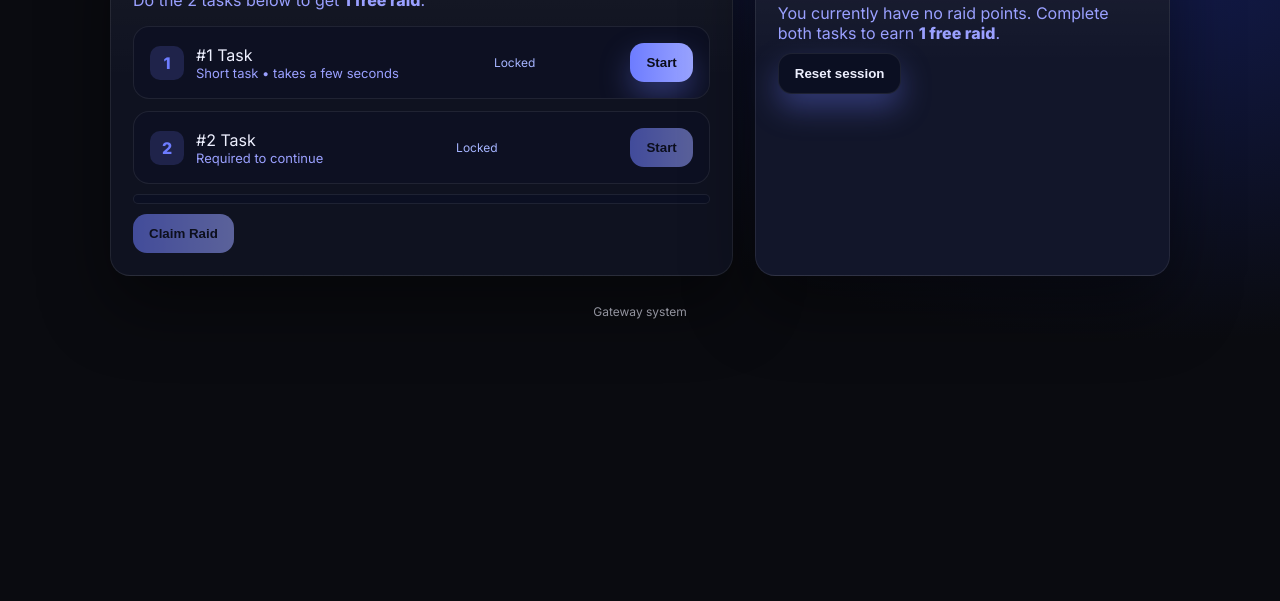
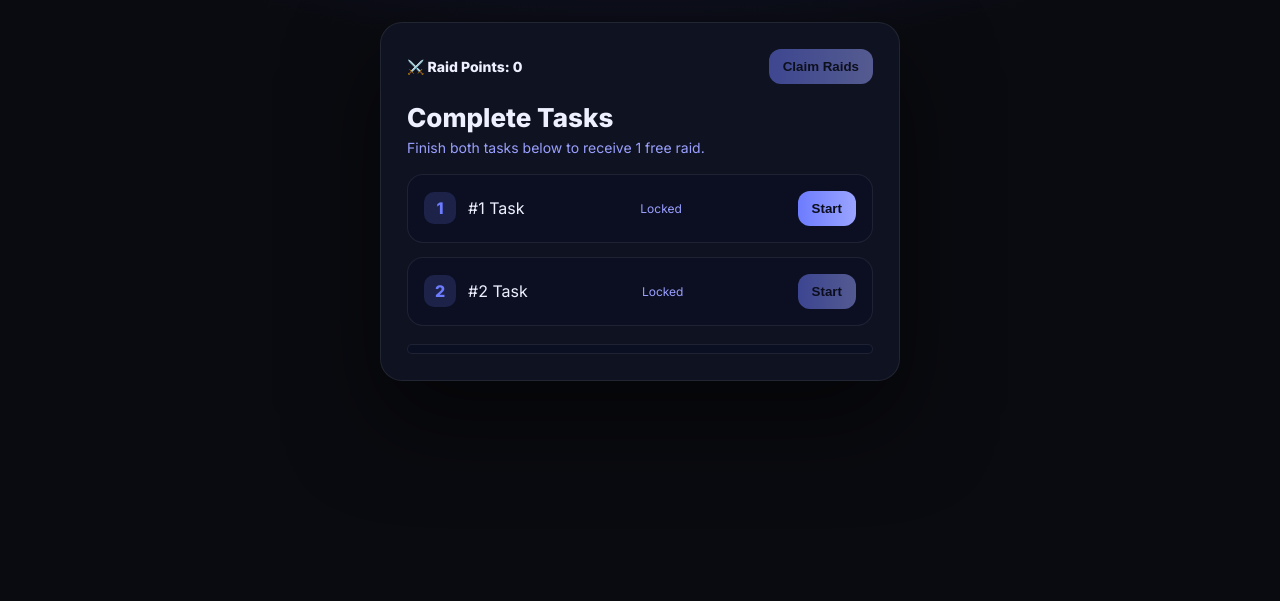
Before and after one commit to bdguild82-sudo/freeraids, a plain HTML site: page index.html in a window 1280 px wide. Shown: the part 199-800 px from the top of the page. Drawn offline with Linux system fonts and the light colour scheme.

Commit message:
Update index.html

```diff
--- a/index.html
+++ b/index.html
@@ -1,288 +1,288 @@
 <!DOCTYPE html>
 <html lang="en">
 <head>
-  <meta charset="UTF-8" />
-  <meta name="viewport" content="width=device-width, initial-scale=1.0" />
-  <title>Access Gateway</title>
+<meta charset="UTF-8">
+<meta name="viewport" content="width=device-width, initial-scale=1.0">
+<title>Raid Gateway</title>
 <link href="https://fonts.googleapis.com/css2?family=Inter:wght@400;600;800&display=swap" rel="stylesheet">
+
 <style>
 :root{
   --bg:#0a0b10;
   --panel:#0f1220;
-      --panel2:#12162a;
   --border:rgba(255,255,255,.08);
   --accent:#6d7cff;
   --accent2:#9aa4ff;
   --text:#eef0ff;
   --muted:#9aa0ff;
   --ok:#22c55e;
-      --danger:#ff6b6b;
 }
+
 *{box-sizing:border-box}
-
 body{
-      margin:0; font-family:Inter,system-ui; color:var(--text);
+  margin:0;
+  font-family:Inter,system-ui;
   background:
     radial-gradient(800px 420px at 50% -20%, #1b215e, transparent),
-        radial-gradient(700px 380px at 90% 20%, #121a4a, transparent),
     var(--bg);
+  color:var(--text);
   min-height:100vh;
-      cursor:none;
+  display:flex;
+  align-items:center;
+  justify-content:center;
 }
 
-    /* Custom cursor */
-    .cursor{
-      position:fixed; top:0; left:0; width:18px; height:18px; border-radius:50%;
-      background:rgba(154,164,255,.9); pointer-events:none; z-index:9999;
-      transform:translate(-50%,-50%);
-      transition:transform .08s ease, width .15s ease, height .15s ease, background .15s ease;
-      box-shadow:0 0 20px rgba(154,164,255,.6)
+.card{
+  width:100%;
+  max-width:520px;
+  background:var(--panel);
+  border:1px solid var(--border);
+  border-radius:22px;
+  padding:26px;
+  box-shadow:0 40px 90px rgba(0,0,0,.55);
+  animation:rise .4s ease forwards;
 }
-    .cursor.hover{width:32px; height:32px; background:rgba(154,164,255,.25)}
 
-    /* Top bar */
-    .top{
-      position:sticky; top:0; z-index:5;
-      backdrop-filter: blur(10px);
-      background:linear-gradient(180deg, rgba(10,11,16,.75), rgba(10,11,16,.35));
-      border-bottom:1px solid var(--border);
+@keyframes rise{
+  from{opacity:0; transform:translateY(12px)}
+  to{opacity:1; transform:none}
 }
-    .top .inner{
-      max-width:1100px; margin:0 auto; padding:14px 20px;
-      display:flex; align-items:center; justify-content:space-between;
-      gap:16px;
+
+.topbox{
+  display:flex;
+  justify-content:space-between;
+  align-items:center;
+  margin-bottom:18px;
 }
-    .brand{font-weight:800; letter-spacing:.4px}
-    .pill{font-size:12px; color:#0b0d1a; background:linear-gradient(90deg,var(--accent),var(--accent2)); padding:6px 10px; border-radius:999px}
 
-    /* Raid counter */
-    .raids{
-      display:flex; align-items:center; gap:14px;
-      background:linear-gradient(180deg, rgba(255,255,255,.06), transparent), var(--panel2);
-      border:1px solid var(--border); border-radius:16px; padding:10px 14px;
-      box-shadow:0 20px 40px rgba(0,0,0,.4)
+.raid{
+  font-weight:800;
+  font-size:14px;
 }
-    .raids h4{margin:0; font-size:14px}
-    .raid-count{
-      font-size:26px; font-weight:800; position:relative; overflow:hidden
+
+.claim{
+  background:linear-gradient(90deg,var(--accent),var(--accent2));
+  border:none;
+  padding:10px 14px;
+  border-radius:12px;
+  font-weight:800;
+  cursor:pointer;
+  color:#0b0d1a;
 }
-    .slash{
-      position:absolute; inset:0; background:linear-gradient(120deg, transparent 40%, rgba(255,255,255,.8), transparent 60%);
-      transform:translateX(-120%);
+
+.claim:disabled{
+  opacity:.5;
+  cursor:not-allowed;
 }
-    .slash.play{animation:slash .6s ease forwards}
-    @keyframes slash{to{transform:translateX(120%)}}
 
-    /* Layout */
-    .wrap{max-width:1100px; margin:0 auto; padding:36px 20px 60px}
-    .grid{display:grid; grid-template-columns:1.2fr .8fr; gap:22px}
-    @media(max-width:900px){.grid{grid-template-columns:1fr}}
+h1{
+  margin:0 0 6px;
+  font-size:26px;
+}
 
-    /* Cards */
-    .card{
-      background:linear-gradient(180deg, rgba(255,255,255,.04), transparent 45%), var(--panel);
+p{
+  margin:0;
+  color:var(--muted);
+  font-size:14px;
+}
+
+.steps{
+  display:grid;
+  gap:14px;
+  margin-top:18px;
+}
+
+.step{
+  display:flex;
+  justify-content:space-between;
+  align-items:center;
+  padding:16px;
+  border-radius:16px;
   border:1px solid var(--border);
-      border-radius:20px; padding:22px;
-      box-shadow:0 30px 70px rgba(0,0,0,.45);
-      animation:rise .45s ease forwards; opacity:0; transform:translateY(10px)
+  background:#0c0f22;
+  transition:transform .15s ease, box-shadow .15s ease;
 }
-    .card.soft{background:linear-gradient(180deg, rgba(255,255,255,.05), transparent 40%), var(--panel2)}
-    @keyframes rise{to{opacity:1; transform:none}}
 
-    h1{margin:0 0 6px; font-size:34px}
-    p{margin:0; color:var(--muted)}
+.step:hover{
+  transform:translateY(-2px);
+  box-shadow:0 14px 30px rgba(0,0,0,.4);
+}
 
-    /* Steps */
-    .steps{display:grid; gap:12px; margin-top:16px}
-    .step{
-      position:relative; overflow:hidden;
-      display:flex; align-items:center; justify-content:space-between; gap:14px;
-      padding:16px; border-radius:16px;
-      border:1px solid var(--border); background:#0d1022;
-      transition:transform .15s ease, box-shadow .15s ease
+.left{
+  display:flex;
+  gap:12px;
+  align-items:center;
 }
-    .step:hover{transform:translateY(-2px); box-shadow:0 20px 40px rgba(0,0,0,.45)}
 
-    .left{display:flex; align-items:center; gap:12px}
 .num{
-      width:34px; height:34px; border-radius:10px; display:grid; place-items:center;
-      background:rgba(109,124,255,.18); color:var(--accent); font-weight:800
+  width:32px;
+  height:32px;
+  display:grid;
+  place-items:center;
+  border-radius:10px;
+  background:rgba(109,124,255,.18);
+  color:var(--accent);
+  font-weight:800;
 }
-    .num.ok{background:rgba(34,197,94,.22); color:var(--ok)}
-    .meta{font-size:13px; color:var(--muted)}
-    .status{font-size:12px}
-    .wait{color:#a5b4ff}
-    .done{color:var(--ok)}
 
-    .shine{position:absolute; inset:0; background:linear-gradient(120deg, transparent 30%, rgba(255,255,255,.18), transparent 70%); transform:translateX(-120%); animation:shine 1.05s ease forwards}
-    @keyframes shine{to{transform:translateX(120%)}}
+.num.ok{
+  background:rgba(34,197,94,.25);
+  color:var(--ok);
+}
 
-    /* Buttons */
+.status{
+  font-size:12px;
+  color:var(--muted);
+}
+
+.done{
+  color:var(--ok);
+}
+
 .btn{
-      appearance:none; border:0; border-radius:14px; padding:12px 16px; cursor:pointer;
-      font-weight:800; color:#0b0d1a;
   background:linear-gradient(90deg,var(--accent),var(--accent2));
-      box-shadow:0 14px 30px rgba(109,124,255,.35);
-      transition:transform .15s ease, box-shadow .15s ease
+  border:none;
+  border-radius:12px;
+  padding:10px 14px;
+  font-weight:800;
+  cursor:pointer;
+  color:#0b0d1a;
 }
-    .btn:hover{transform:translateY(-1px); box-shadow:0 22px 45px rgba(109,124,255,.45)}
-    .btn:disabled{opacity:.55; cursor:not-allowed; box-shadow:none}
-    .ghost{background:#0b0f22; color:var(--text); border:1px solid var(--border)}
 
-    /* Progress */
-    .progress{height:10px; background:#0b0f22; border-radius:999px; overflow:hidden; border:1px solid var(--border)}
-    .bar{height:100%; width:0%; background:linear-gradient(90deg,var(--accent),var(--accent2)); transition:width .4s ease}
+.btn:disabled{
+  opacity:.5;
+  cursor:not-allowed;
+}
 
-    .sp{height:10px}
-    footer{opacity:.6; text-align:center; margin-top:28px; font-size:12px}
+.progress{
+  margin-top:18px;
+  height:10px;
+  border-radius:999px;
+  overflow:hidden;
+  border:1px solid var(--border);
+  background:#0b0f22;
+}
+
+.bar{
+  height:100%;
+  width:0%;
+  background:linear-gradient(90deg,var(--accent),var(--accent2));
+  transition:width .4s ease;
+}
+
+.shine{
+  position:absolute;
+  inset:0;
+  background:linear-gradient(120deg, transparent 30%, rgba(255,255,255,.2), transparent 70%);
+  animation:shine 1s ease forwards;
+}
+
+@keyframes shine{
+  from{transform:translateX(-120%)}
+  to{transform:translateX(120%)}
+}
 </style>
 </head>
+
 <body>
-  <div class="cursor" id="cursor"></div>
 
-  <div class="top">
-    <div class="inner">
-      <div class="brand">Access Gateway</div>
-      <div class="raids">
-        <div>
-          <h4>Claim Raids</h4>
-          <div style="font-size:12px;color:var(--muted)">No raid points</div>
-        </div>
-        <div class="raid-count" id="raidCount">0<div class="slash" id="slash"></div></div>
-      </div>
-      <div class="pill">Protected</div>
-    </div>
+<div class="card">
+  <div class="topbox">
+    <div class="raid">⚔️ Raid Points: <span id="raidCount">0</span></div>
+    <button id="claim" class="claim" onclick="claimRaid()" disabled>Claim Raids</button>
   </div>
 
-  <div class="wrap">
-    <div class="grid">
-      <div class="card">
-        <h1>Complete verification</h1>
-        <p>Do the 2 tasks below to get <b>1 free raid</b>.</p>
+  <h1>Complete Tasks</h1>
+  <p>Finish both tasks below to receive 1 free raid.</p>
 
   <div class="steps">
     <div class="step" id="step1">
       <div class="left">
-              <div id="n1" class="num">1</div>
-              <div>
+        <div class="num" id="n1">1</div>
         <div>#1 Task</div>
-                <div class="meta">Short task • takes a few seconds</div>
       </div>
-            </div>
-            <div class="status wait" id="st1">Locked</div>
-            <button id="b1" class="btn" onclick="go(1)">Start</button>
+      <div class="status" id="s1">Locked</div>
+      <button class="btn" id="b1" onclick="startTask(1)">Start</button>
     </div>
 
     <div class="step" id="step2">
       <div class="left">
-              <div id="n2" class="num">2</div>
-              <div>
+        <div class="num" id="n2">2</div>
         <div>#2 Task</div>
-                <div class="meta">Required to continue</div>
       </div>
-            </div>
-            <div class="status wait" id="st2">Locked</div>
-            <button id="b2" class="btn" onclick="go(2)" disabled>Start</button>
+      <div class="status" id="s2">Locked</div>
+      <button class="btn" id="b2" onclick="startTask(2)" disabled>Start</button>
     </div>
   </div>
 
-        <div class="sp"></div>
-        <div class="progress"><div id="bar" class="bar"></div></div>
-        <div class="sp"></div>
-        <button id="continue" class="btn" disabled onclick="finish()">Claim Raid</button>
-      </div>
-
-      <div class="card soft">
-        <h3>Info</h3>
-        <p>You currently have no raid points. Complete both tasks to earn <b>1 free raid</b>.</p>
-        <div class="sp"></div>
-        <button class="btn ghost" onclick="resetAll()">Reset session</button>
+  <div class="progress">
+    <div class="bar" id="bar"></div>
   </div>
 </div>
 
-    <footer>Gateway system</footer>
-  </div>
-
 <script>
-    const WAIT_MS = 4500;
+const WAIT_MS = 20000;
 const links = {
   1: 'https://link-center.net/3162390/k3Kizh3M61IZ',
   2: 'https://direct-link.net/3162390/HnNPYfgENml5'
 };
-    const done = {1:false,2:false};
-    let raids = 0;
 
-    function go(i){
-      localStorage.setItem('lv_start_'+i, Date.now());
-      localStorage.setItem('lv_wait_'+i, '1');
-      setWaiting(i);
-      window.open(links[i], '_blank');
+let done = JSON.parse(localStorage.getItem('done')) || {1:false,2:false};
+let raids = Number(localStorage.getItem('raids')) || 0;
+
+document.getElementById('raidCount').innerText = raids;
+
+function startTask(i){
+  localStorage.setItem('start_'+i, Date.now());
+  localStorage.setItem('waiting_'+i, '1');
+  document.getElementById('s'+i).innerText = 'Complete Linkvertise';
+  window.open(links[i],'_blank');
 }
 
-    function setWaiting(i){
-      document.getElementById('st'+i).innerText = 'Complete Linkvertise';
-      document.getElementById('st'+i).className = 'status wait';
+function completeTask(i){
+  if(done[i]) return;
+  done[i]=true;
+  localStorage.setItem('done',JSON.stringify(done));
+  document.getElementById('n'+i).classList.add('ok');
+  document.getElementById('s'+i).innerText='Completed';
+  document.getElementById('s'+i).classList.add('done');
+  document.getElementById('b'+i).disabled=true;
+  updateProgress();
+  if(i===1) document.getElementById('b2').disabled=false;
 }
 
-    function complete(i){
-      if(done[i]) return;
-      done[i] = true;
-      document.getElementById('n'+i).classList.add('ok');
-      document.getElementById('st'+i).innerText = 'Completed';
-      document.getElementById('st'+i).className = 'status done';
-      document.getElementById('b'+i).disabled = true;
-      const step = document.getElementById('step'+i);
-      const fx = document.createElement('div'); fx.className='shine'; step.appendChild(fx);
-      if(i===1){ document.getElementById('b2').disabled = false; document.getElementById('st2').innerText='Ready'; }
-      update();
-    }
-
-    function update(){
-      const count = Object.values(done).filter(Boolean).length;
-      document.getElementById('bar').style.width = (count/2*100)+'%';
-      document.getElementById('continue').disabled = count !== 2;
+function updateProgress(){
+  let count=Object.values(done).filter(Boolean).length;
+  document.getElementById('bar').style.width=(count*50)+'%';
+  document.getElementById('claim').disabled=count!==2;
 }
 
 function checkReturn(){
   [1,2].forEach(i=>{
-        const wait = localStorage.getItem('lv_wait_'+i);
-        const start = Number(localStorage.getItem('lv_start_'+i));
-        if(wait && start && !done[i]){
-          const elapsed = Date.now() - start;
-          if(elapsed >= WAIT_MS){
-            localStorage.removeItem('lv_wait_'+i);
-            complete(i);
-          } else {
-            setWaiting(i);
-            setTimeout(()=>{ if(!done[i]) complete(i); }, WAIT_MS - elapsed);
+    let start=localStorage.getItem('start_'+i);
+    let wait=localStorage.getItem('waiting_'+i);
+    if(start && wait && !done[i]){
+      let elapsed=Date.now()-start;
+      if(elapsed>=WAIT_MS){
+        localStorage.removeItem('waiting_'+i);
+        completeTask(i);
+      }else{
+        setTimeout(()=>completeTask(i),WAIT_MS-elapsed);
       }
     }
   });
 }
 
-    function finish(){
-      raids = 1;
-      const el = document.getElementById('raidCount');
-      el.firstChild.nodeValue = raids;
-      const s = document.getElementById('slash');
-      s.classList.remove('play'); void s.offsetWidth; s.classList.add('play');
-      alert('You claimed 1 free raid!');
+function claimRaid(){
+  raids++;
+  localStorage.setItem('raids',raids);
+  document.getElementById('raidCount').innerText=raids;
+  alert('You received 1 Raid Point!');
 }
 
-    function resetAll(){ localStorage.clear(); location.reload(); }
-
-    // cursor
-    const cursor = document.getElementById('cursor');
-    window.addEventListener('mousemove', e=>{
-      cursor.style.left = e.clientX+'px';
-      cursor.style.top = e.clientY+'px';
-    });
-    document.querySelectorAll('button, .step').forEach(el=>{
-      el.addEventListener('mouseenter',()=>cursor.classList.add('hover'));
-      el.addEventListener('mouseleave',()=>cursor.classList.remove('hover'));
-    });
-
+updateProgress();
 checkReturn();
 </script>
+
 </body>
 </html>
```
Lines whose indentation alone changed are shown as unchanged.
